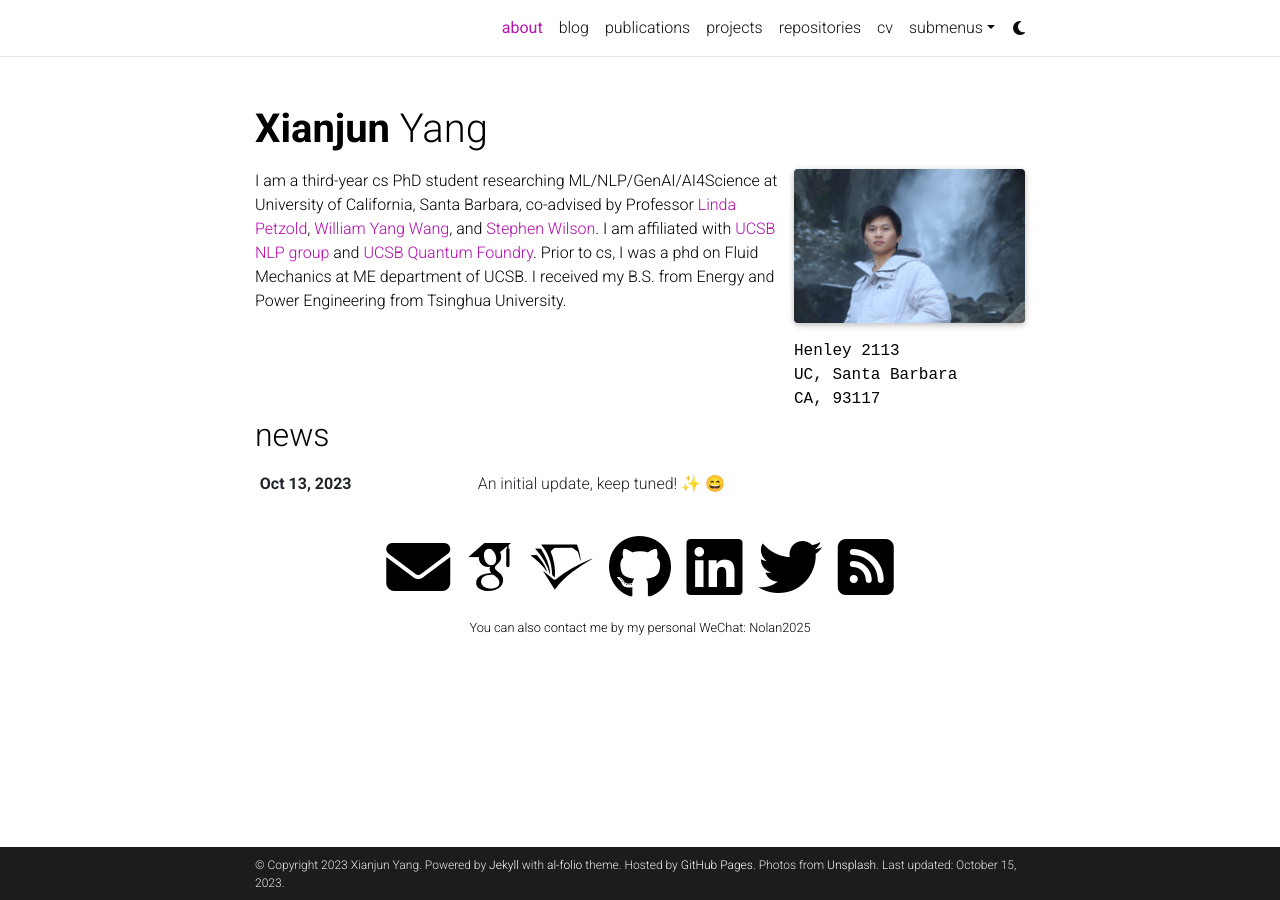
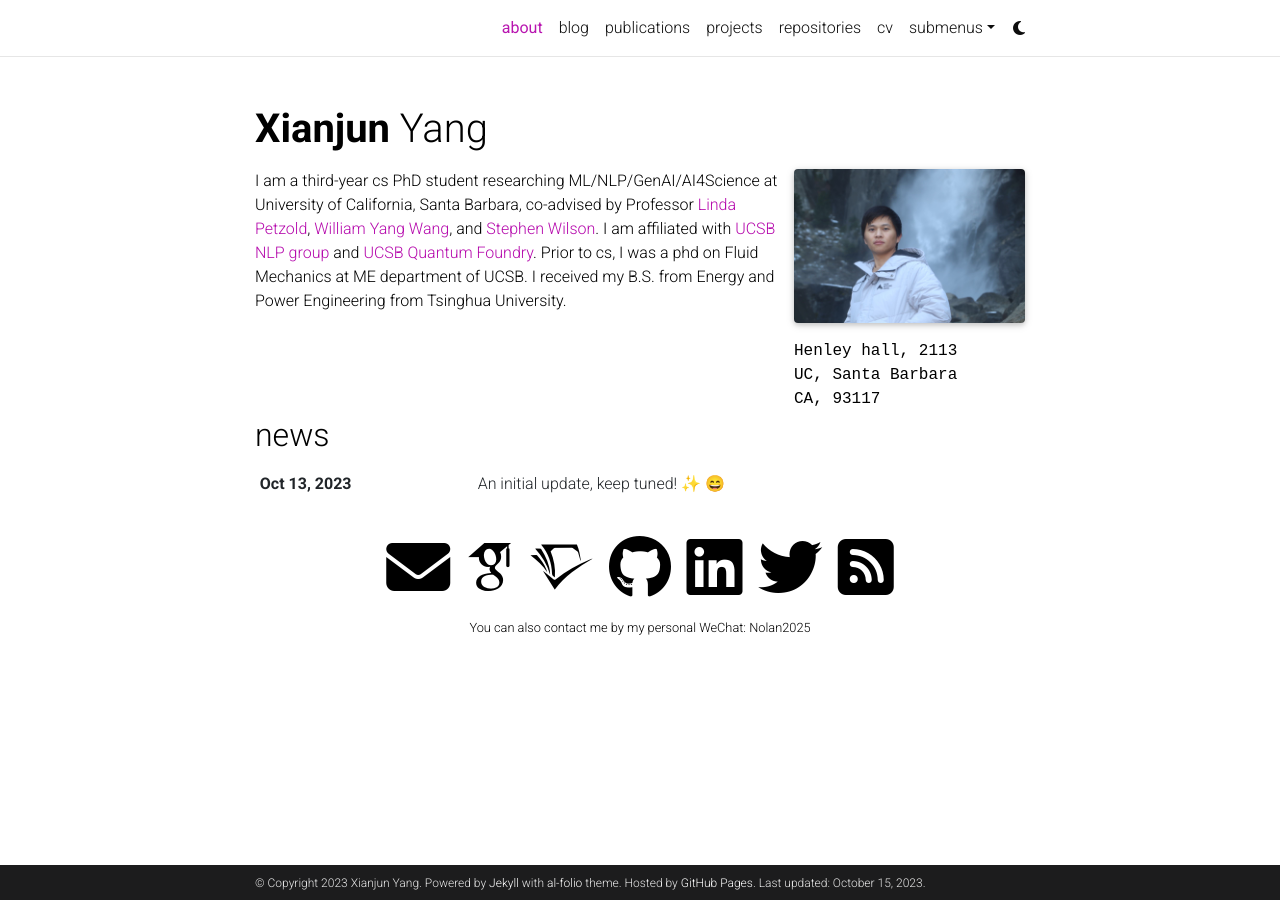
Before and after one commit to Xianjun-Yang/Xianjun-Yang.github.io, a Jekyll site: the page built from _pages/about.md, in a window 1280 px wide. Built offline with Jekyll 4.4.1, drawn with Linux system fonts in a browser that asks for light colours; full-size pictures stand in for the smaller copies a plugin makes; emoji names are drawn with the system emoji font; some web fonts are replaced; comment, search, counter and statistics services are not loaded; a style sheet for code colours, icons or effects is not loaded.

```diff
--- a/_config.yml
+++ b/_config.yml
@@ -12,7 +12,7 @@
 footer_text: >
   Powered by <a href="https://jekyllrb.com/" target="_blank">Jekyll</a> with <a href="https://github.com/alshedivat/al-folio">al-folio</a> theme.
   Hosted by <a href="https://pages.github.com/" target="_blank">GitHub Pages</a>.
-  Photos from <a href="https://unsplash.com" target="_blank">Unsplash</a>.
+# Photos from <a href="https://unsplash.com" target="_blank">Unsplash</a>.
 keywords: NLP, GenAI, AI4Filmmaking  # add your own keywords or leave empty
 
 lang: en # the language of your site (for example: en, fr, cn, ru, etc.)
--- a/_pages/about.md
+++ b/_pages/about.md
@@ -8,7 +8,7 @@
   image: prof_pic.jpg
   image_circular: false # crops the image to make it circular
   more_info: >
-    <p>Henley 2113</p>
+    <p>Henley hall, 2113</p>
     <p>UC, Santa Barbara</p>
     <p>CA, 93117</p>
 
```
